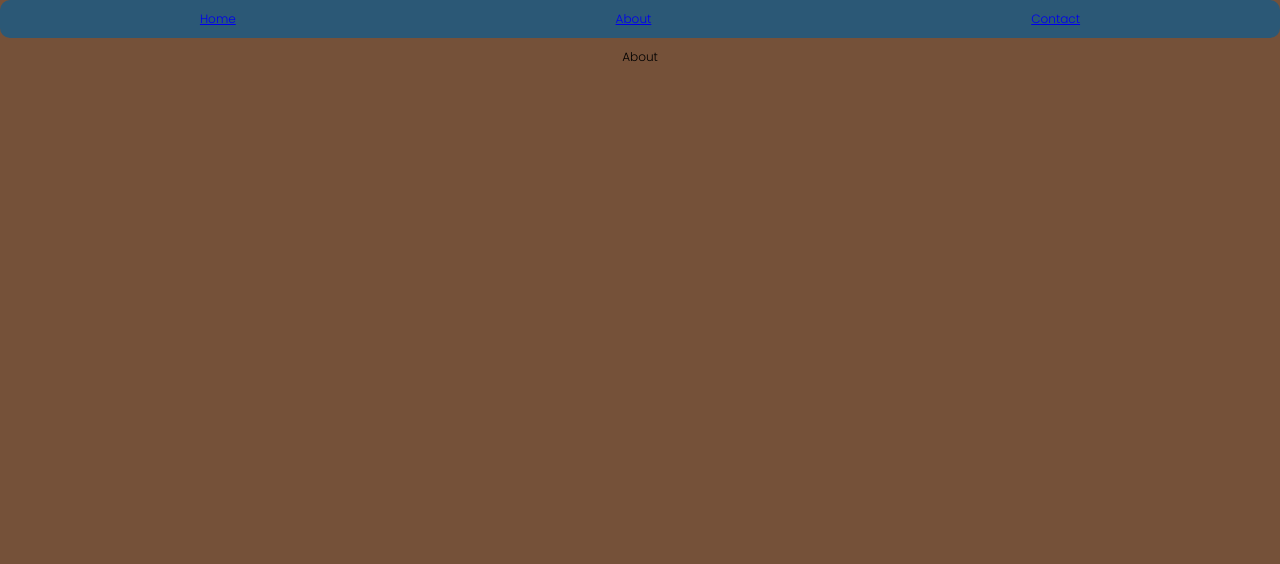
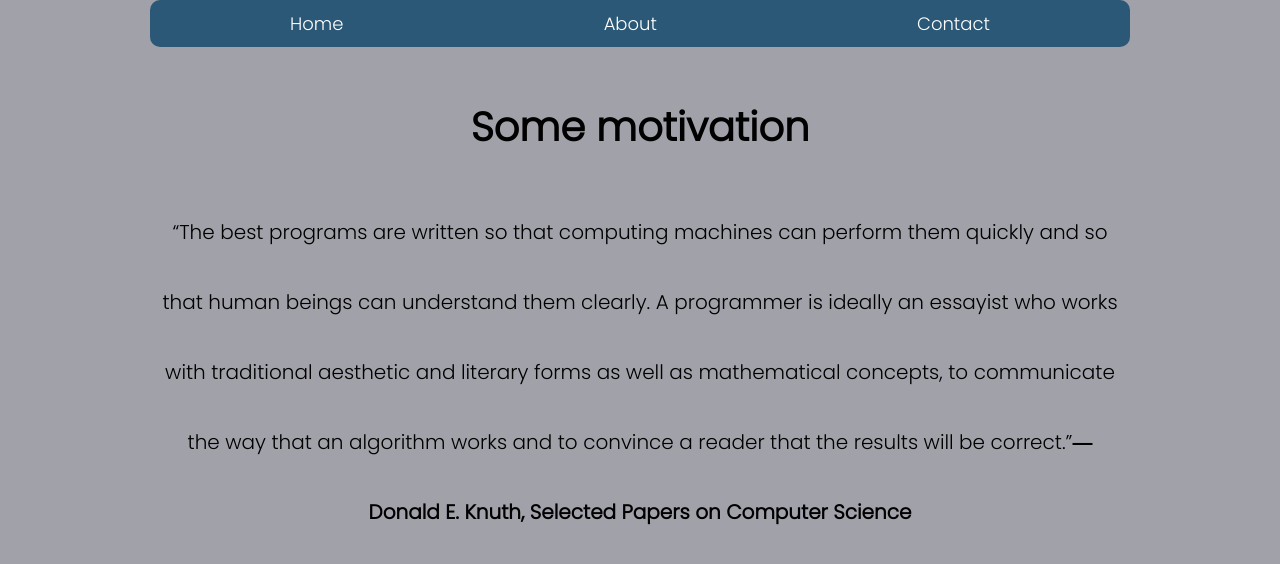
Before and after one commit to mmulahvictor/books-app-project, a React (Create React App) app: page /about in a window 1280 px wide. Shown: the top 564 px of the page. Built offline with nearby package versions, Linux system fonts and the light colour scheme.

Commit message:
styling of the page colors

```diff
--- a/src/components/About.js
+++ b/src/components/About.js
@@ -1,8 +1,15 @@
 import React from 'react'
+import './Style.css'
 
 function About() {
   return (
-    <div>About</div>
+      <div className='about'>
+          <h1>Some motivation</h1>
+          <p>
+              “The best programs are written so that computing machines can perform them quickly and so that human beings can understand them clearly. A programmer is ideally an essayist who works with traditional aesthetic and literary forms as well as mathematical concepts, to communicate the way that an algorithm works and to convince a reader that the results will be correct.”
+              <strong>― Donald E. Knuth, Selected Papers on Computer Science</strong>
+          </p>
+    </div>
   )
 }
 
--- a/src/components/Navbar.js
+++ b/src/components/Navbar.js
@@ -5,9 +5,9 @@ import './Style.css'
 function Navbar () {
   return (
     <nav className='nav'>
-      <Link to="/">Home</Link>
-      <Link to="/About">About</Link>
-      <Link to="/Contact">Contact</Link>
+      <Link to="/" className='link'>Home</Link>
+      <Link to="/About" className='link'>About</Link>
+      <Link to="/Contact" className='link'>Contact</Link>
     </nav>
   );
 }
--- a/src/components/Style.css
+++ b/src/components/Style.css
@@ -1,6 +1,7 @@
-*{
+* {
     text-align: center;
 }
+
 .btn {
     background-image: linear-gradient(to right, #2b5876 0%, #4e4376 51%, #2b5876 100%);
     margin: 6px;
@@ -20,11 +21,13 @@
     color: #fff;
     text-decoration: none;
 }
-.lable{
+
+.lable {
     font-size: 20px;
     font-weight: bold;
 }
-input{
+
+input {
     width: 40%;
     padding: 10px;
     border: 1px solid #ccc;
@@ -33,7 +36,8 @@ input{
     margin-top: 6px;
     margin-bottom: 16px;
 }
-.nav{
+
+.nav {
     background-color: #2b5876;
     padding: 10px;
     border-radius: 10px;
@@ -43,3 +47,13 @@ input{
     align-items: center;
     color: white;
 }
+
+.link {
+    color: white;
+    text-decoration: none;
+    font-size: large;
+}
+.about{
+    line-height: 3.5;
+    font-size: 20px;
+}
--- a/src/index.css
+++ b/src/index.css
@@ -7,12 +7,14 @@
 }
 
 :root {
-  --primary-color: #755139FF;
+  --primary-color: rgb(161 161 170);
   --secondary-color: #D4B996FF;
 }
 
 body {
   background-color: var(--primary-color);
+  margin-left: 150px;
+  margin-right: 150px;
 }
 
 html {
```
